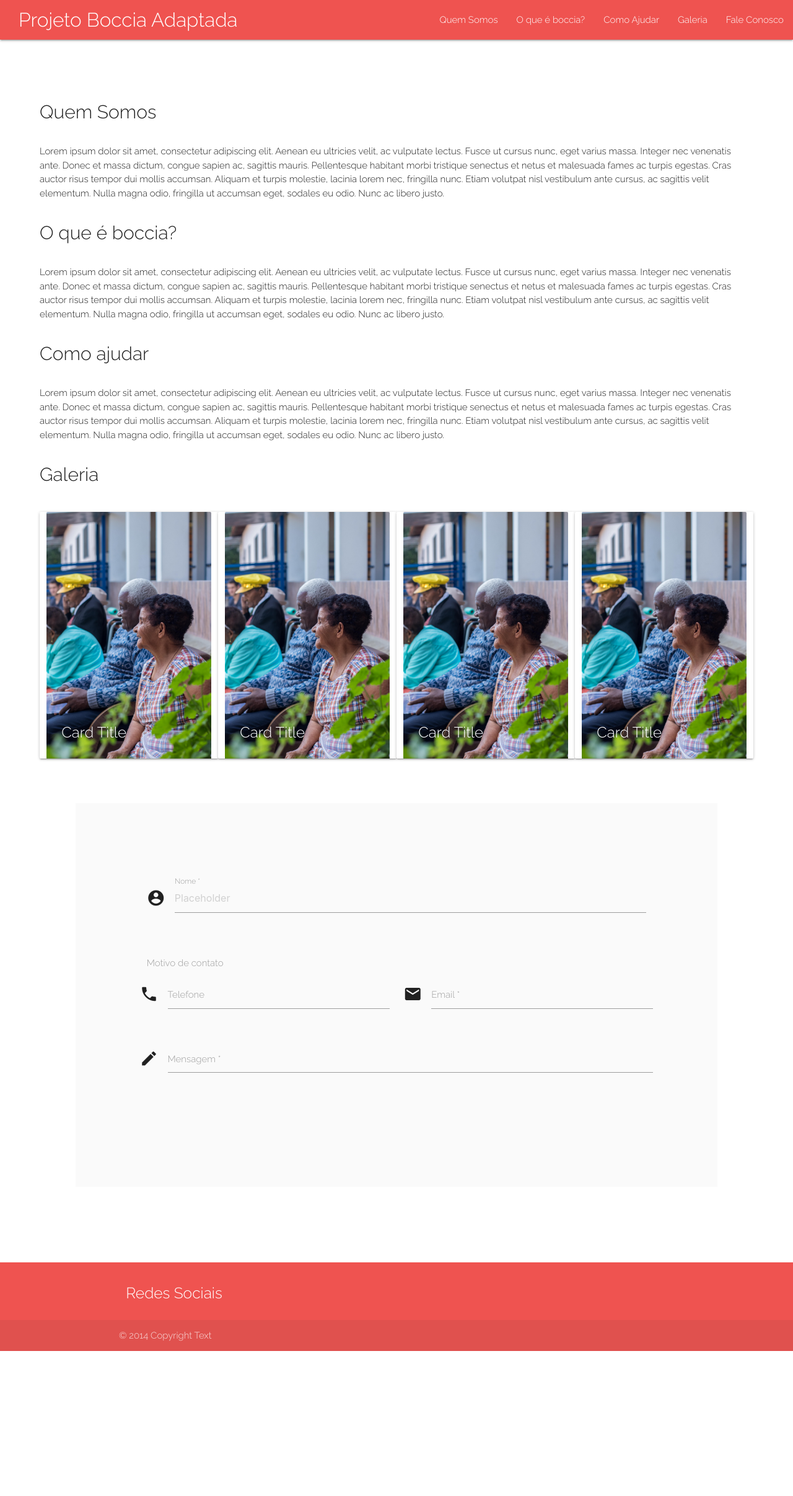
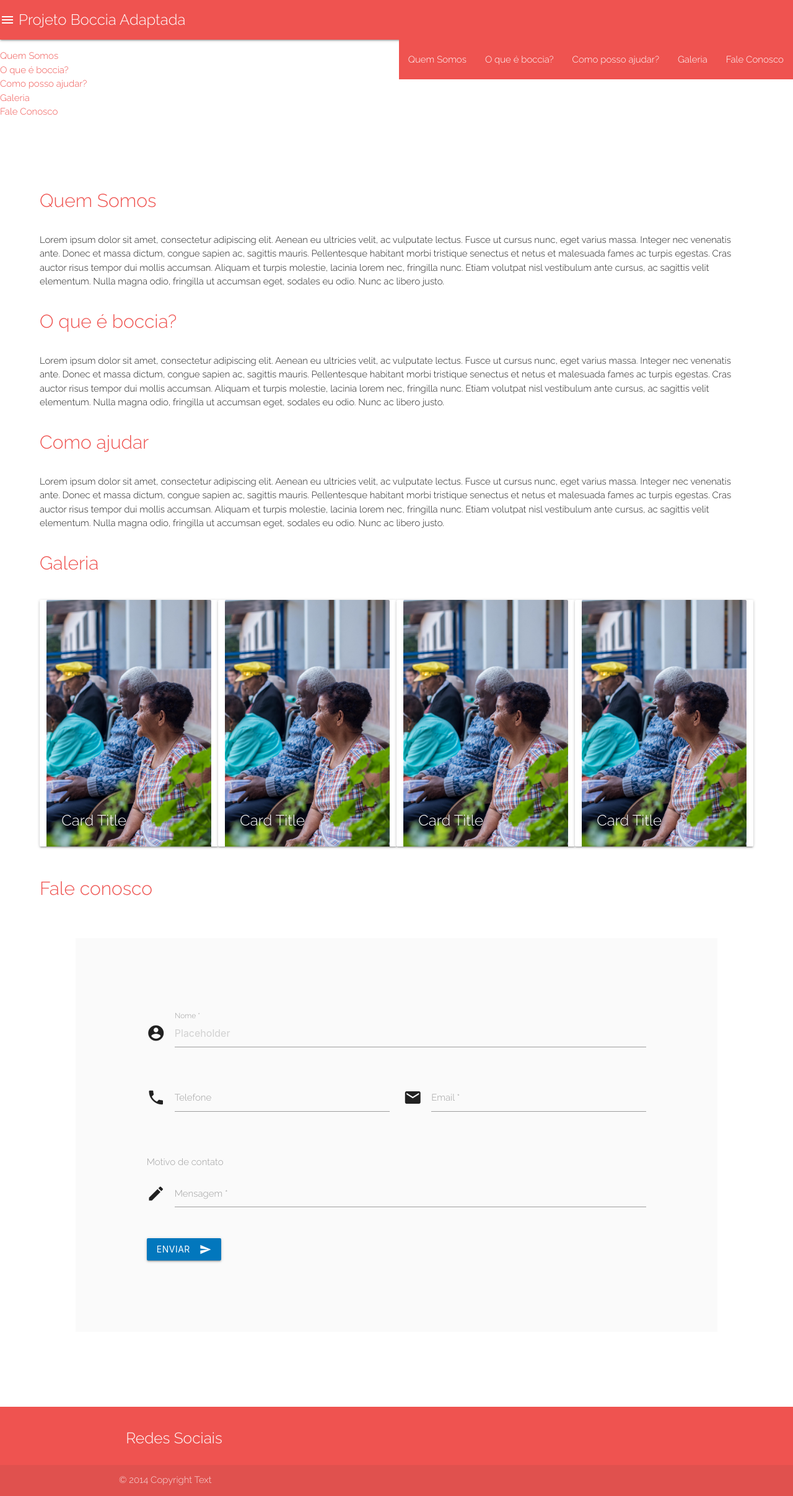
Before and after one commit to paulapaiva/siteBoccia, a PHP site: page / in a window 1280 px wide. Shown: the whole page at 62% size. Before the commit the page ends 2180 px from the top, so only its background shows below. Run offline with PHP 8.4, Linux system fonts and the light colour scheme; style sheets or scripts are compiled from the project's sources; some libraries are stand-ins or nearby versions.

Commit message:
Melhoria na navbar, alteracao no form, mudancas no layout

```diff
--- a/index.html
+++ b/index.html
@@ -5,27 +5,43 @@
 		<meta charset="UTF-8">
 		 <!--Import Google Icon Font-->
       <link href="https://fonts.googleapis.com/icon?family=Material+Icons" rel="stylesheet">
+      <link type="text/css" rel="stylesheet" href="https://cdnjs.cloudflare.com/ajax/libs/materialize/0.98.0/css/materialize.min.css">
       <!--Import materialize.css-->
       <link type="text/css" rel="stylesheet" href="resources/css/materialize.min.css"  media="screen,projection"/>
       <link type="text/css" rel="stylesheet" href="resources/css/index.css"  media="screen,projection"/>
 		<link href="https://fonts.googleapis.com/css?family=Raleway:300" rel="stylesheet">
       <!--Let browser know website is optimized for mobile-->
       <meta name="viewport" content="width=device-width, initial-scale=1.0"/>
+
 	</header>
 	<body>
 		<div class="header ">
+			<div class="navbar-fixed">
 				<nav class=" red lighten-1">
-			    <div class="nav-wrapperred">
+				    <div class="nav-wrapper">
+
 				      	<a href="#" class="brand-logo">Projeto Boccia Adaptada</a>
-			      <ul id="nav-mobile" class="right hide-on-med-and-down">
+				      	<a href="#" data-activates="menu-mobile" class="button-collapse">
+	            		 	<i class="material-icons">menu</i>
+	        			</a>
+
+					    <ul class="right  red lighten-1 hide-on-med-and-down">
 					        <li><a href="#knowus">Quem Somos</a></li>
 					        <li><a href="#boccia">O que é boccia?</a></li>
-			        <li><a href="#help">Como Ajudar</a></li>
+					        <li><a href="#help">Como posso ajudar?</a></li>
 					        <li><a href="#gallery">Galeria</a></li>
 					        <li><a href="#contact">Fale Conosco</a></li>
 					    </ul>
 					 </div>
 				</nav>
+			</div>
+			<ul class="side-nav mobile-nav" id="menu-mobile">
+	            <li><a href="#knowus">Quem Somos</a></li>
+		        <li><a href="#boccia">O que é boccia?</a></li>
+		        <li><a href="#help">Como posso ajudar?</a></li>
+		        <li><a href="#gallery">Galeria</a></li>
+		        <li><a href="#contact">Fale Conosco</a></li>
+			</ul>
 		</div>
 
 		<div class="content">
@@ -41,7 +57,7 @@
 				</div>
 				<p>Lorem ipsum dolor sit amet, consectetur adipiscing elit. Aenean eu ultricies velit, ac vulputate lectus. Fusce ut cursus nunc, eget varius massa. Integer nec venenatis ante. Donec et massa dictum, congue sapien ac, sagittis mauris. Pellentesque habitant morbi tristique senectus et netus et malesuada fames ac turpis egestas. Cras auctor risus tempor dui mollis accumsan. Aliquam et turpis molestie, lacinia lorem nec, fringilla nunc. Etiam volutpat nisl vestibulum ante cursus, ac sagittis velit elementum. Nulla magna odio, fringilla ut accumsan eget, sodales eu odio. Nunc ac libero justo.</p>
 			</div>
-			<div id="boccia">
+			<div id="help">
 				<div class=" subtitle">
 					<p class="subtitle"> Como ajudar</p>
 				</div>
@@ -80,13 +96,28 @@
 			</div>
 
 			<div id="contact">
+				<div class="subtitle">
+					<p class="subtitle">Fale conosco</p>
+				</div>
 				<div class="contactUs">
-					<form class="col s12">
+					<form class="col s12" action="index.php" method="post" name="form" >
 				      	<div class="row">
 					        <div class="input-field col s12 ">
 					        	<i class="material-icons prefix">account_circle</i>
 					          	<input placeholder="Placeholder" id="first_name" type="text" required="true" class="validate">
 					          <label for="first_name">Nome *</label>
+					        </div>
+				     	 </div>
+				     	   	<div class="row">
+						        <div class="input-field col s12 m6">
+							          <i class="material-icons prefix">phone</i>
+							          <input id="phone" type="text" class="validate">
+							          <label for="icon_prefix">Telefone</label>
+						        </div>
+						        <div class="input-field col s12 m6">
+						          	<i class="material-icons prefix">mail</i>
+						       		<input id="email" type="email" required="true" class="validate">
+	          						<label for="email">Email *</label>
 						        </div>
 					      	</div>
 					      	<div class="row">
@@ -102,27 +133,17 @@
 							 </div>
 				     	 </div>
 					      	<div class="row">
-					     	 <div class="row">
-						        <div class="input-field col s12 m6">
-							          <i class="material-icons prefix">phone</i>
-							          <input id="icon_prefix" type="text" class="validate">
-							          <label for="icon_prefix">Telefone</label>
-						        </div>
-						        <div class="input-field col s12 m6">
-						          	<i class="material-icons prefix">mail</i>
-						       		<input id="email" type="email" required="true" class="validate">
-	          						<label for="email">Email *</label>
-						        </div>
-					      	</div>
-					      	<div class="row">
 						        <div class="input-field col s12">
 						          	<i class="material-icons prefix">mode_edit</i>
-						          	<textarea id="icon_prefix2" required="true" class="materialize-textarea"></textarea>
+						          	<textarea id="message" required="true" class="materialize-textarea"></textarea>
 						          	<label for="icon_prefix2">Mensagem *</label>
 						        </div>
 						  	</div>
-					    </div>
+					     <button class="btn waves-effect light-blue darken-3 waves-light" type="submit" name="submit" value="submit">Enviar
+	    					<i class="material-icons right">send</i>
+	 				 </button>
 				     </form>
+
 				</div>
 		</div>
 	</div>
@@ -157,5 +178,16 @@
 	      <!--JavaScript at end of body for optimized loading-->
 	    <script type="text/javascript" src="resources/js/materialize.min.js"></script>
 	    <script type="text/javascript" src="resources/js/index.js"></script>
+ 		<script src="https://code.jquery.com/jquery-2.1.1.min.js"></script>
+	   <script src="https://cdnjs.cloudflare.com/ajax/libs/materialize/0.98.0/js/materialize.min.js"></script>
+	    <script>
+			$( document ).ready(function(){
+				$('.button-collapse').sideNav({
+			      closeOnClick: true
+			    }
+			  );
+			});
+
+	 </script>
 	</body>
 </html>
--- a/resources/css/index.css
+++ b/resources/css/index.css
@@ -2,15 +2,8 @@
 
 html {
   font-family: 'Raleway', sans-serif;
-
 }
 
-    @media only screen and (min-width: 0) {
-      html {
-    }
-    font-size: 14px;
-  }
-}
 
 body {
   display: flex;
@@ -27,7 +20,6 @@
   text-align:left;
   margin-left: auto;
   font-size: 2rem;
-
 }
 
 header {
@@ -40,19 +32,21 @@
   background-color: #ff5c5c;
 
 }
+
 .content {
   padding: 5%;
-
 }
 
 .brand-logo {
   margin-left: 30px;
-
 }
 
 .card-image {
+  height: auto;
+}
 
-  height: auto;
+.mobile-nav li a {
+  color: #ef5350;
 }
 
 .card {
@@ -63,7 +57,6 @@
   padding: 10%;
   margin: 5%;
   background-color: #fafafa;
-
 }
 
 .input-field {
@@ -74,6 +67,11 @@
   text-align:left;
   /*margin-left: auto;*/
   font-size: 2rem;
+  color:  #ef5350;
+}
 
-
+nav .brand-logo {
+  font-size: 1.6rem;
+  width: fit-content;
+  /*margin-left: 0px;*/
 }
```
Lines whose indentation alone changed are shown as unchanged.
